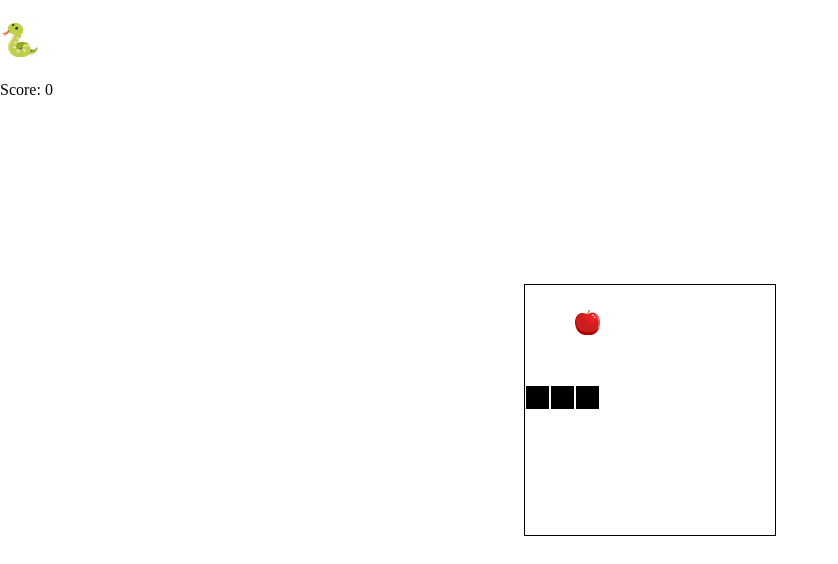
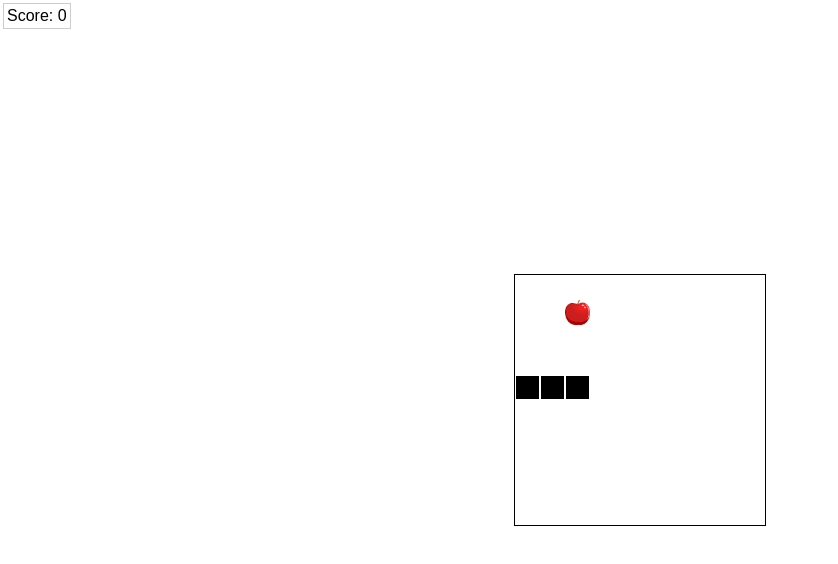
Before and after one commit to dingensundso/snek, a website with bundled scripts: page index.html in a window 1280 px wide. Shown: the whole page, without its empty margins (0-838 px from the left). Built offline with nearby package versions, Linux system fonts and the light colour scheme; files whose address does not match are found by name.

Commit message:
add scoreboard

```diff
--- a/index.html
+++ b/index.html
@@ -7,8 +7,7 @@
 		<meta name="viewport" content="width=device-width, initial-scale=1">
 	</head>
 	<body>
-		<h1>🐍</h1>
-		<div>Score: <span id="score">0</span></div>
+		<div id="scoreboard">Score: <span id="score">0</span></div>
 		<div id="games"></div>
 		<script src="dist/main.js" type="module"></script>
 	</body>
--- a/src/main.css
+++ b/src/main.css
@@ -4,6 +4,9 @@ html,body {
 	margin: 0;
 	position:absolute;
 	overflow: hidden;
+}
+body {
+	font-family: sans-serif;
 }
 #games {
 	position: absolute;
@@ -18,6 +21,7 @@ html,body {
 	align-content: center;
 	gap: 10px;
 	padding: 10px;
+	box-sizing: border-box;
 }
 
 .grid {
@@ -61,3 +65,11 @@ html,body {
 	justify-content: center;
 	align-items: center;
 }
+#scoreboard {
+	position: fixed;
+	margin: 3px;
+	background-color: rgba(255,255,255,.8);
+	z-index: 3;
+	border: 1px solid #ccc;
+	padding: 3px;
+}
```
